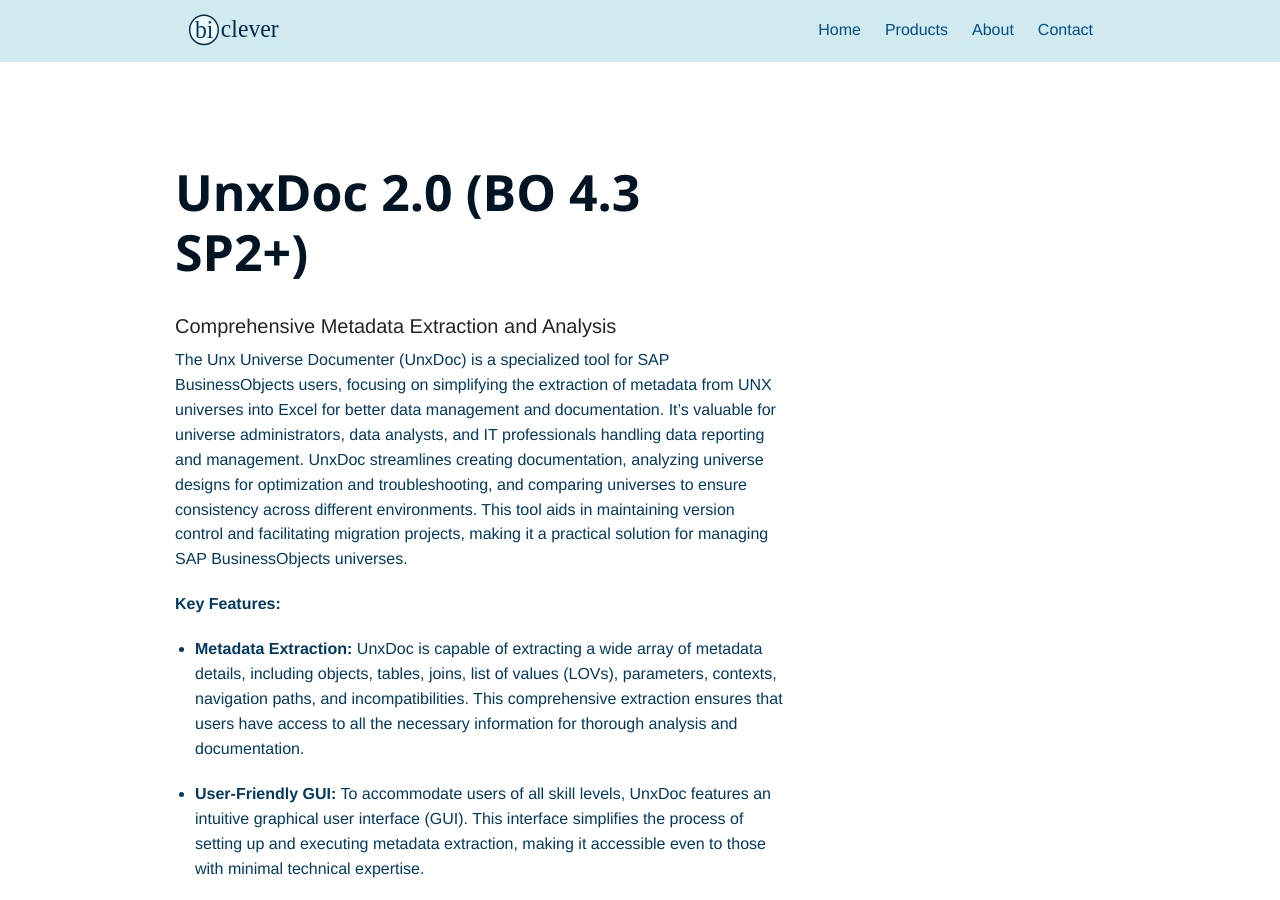
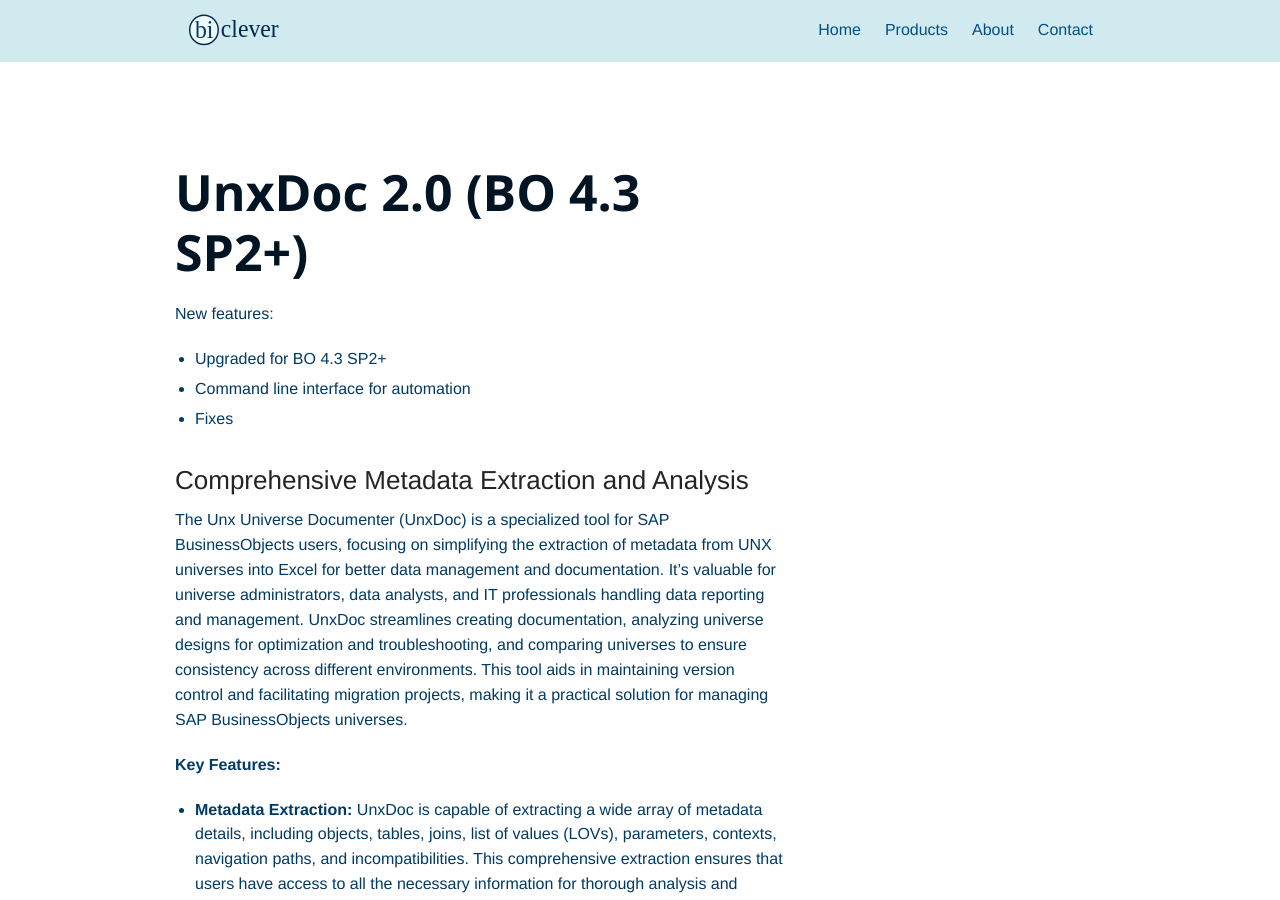
Before and after one commit to biclever/biclever.github.io, a Jekyll site: the page built from _products/unx-documenter-2.md, in a window 1280 px wide and 900 px high. Built offline with Jekyll 4.4.1, drawn with Linux system fonts in a browser that asks for light colours.

Commit message:
highlight new features

```diff
--- a/_products/unx-documenter-2.md
+++ b/_products/unx-documenter-2.md
@@ -6,7 +6,12 @@
 weight: 1
 ---
 
-### Comprehensive Metadata Extraction and Analysis
+New features:
+- Upgraded for BO 4.3 SP2+
+- Command line interface for automation
+- Fixes
+
+## Comprehensive Metadata Extraction and Analysis
 
 The Unx Universe Documenter (UnxDoc) is a specialized tool for SAP BusinessObjects users, focusing on simplifying the extraction of metadata from UNX universes into Excel for better data management and documentation. It's valuable for universe administrators, data analysts, and IT professionals handling data reporting and management. UnxDoc streamlines creating documentation, analyzing universe designs for optimization and troubleshooting, and comparing universes to ensure consistency across different environments. This tool aids in maintaining version control and facilitating migration projects, making it a practical solution for managing SAP BusinessObjects universes.
 
@@ -24,6 +29,7 @@
 - [UnxDoc End-User License Agreement](/pages/end-user-license-agreement-unxdoc/)
 
 **Downloads:**
+
 Planned Release Date: March 2024
 
 **Support:**
```
